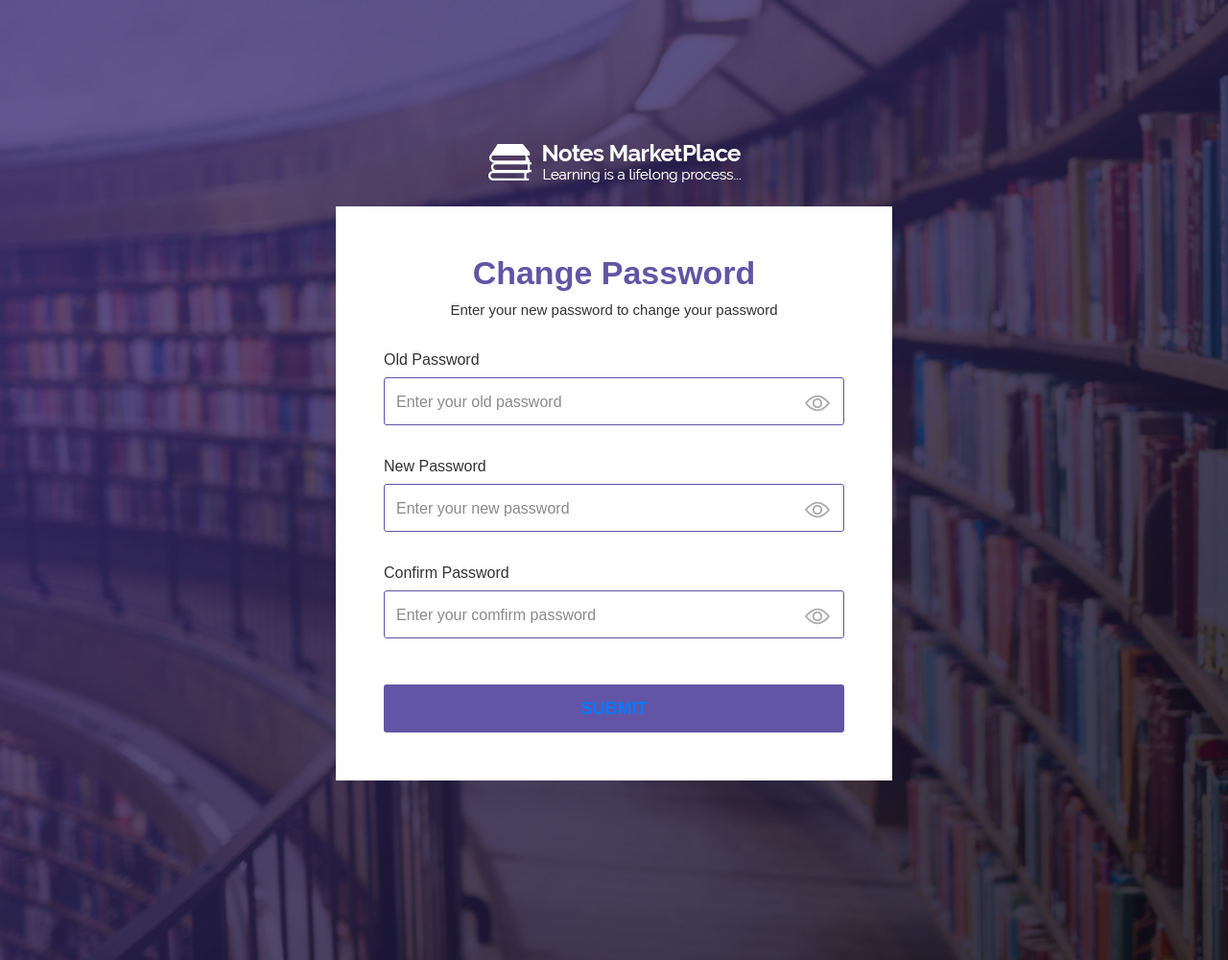
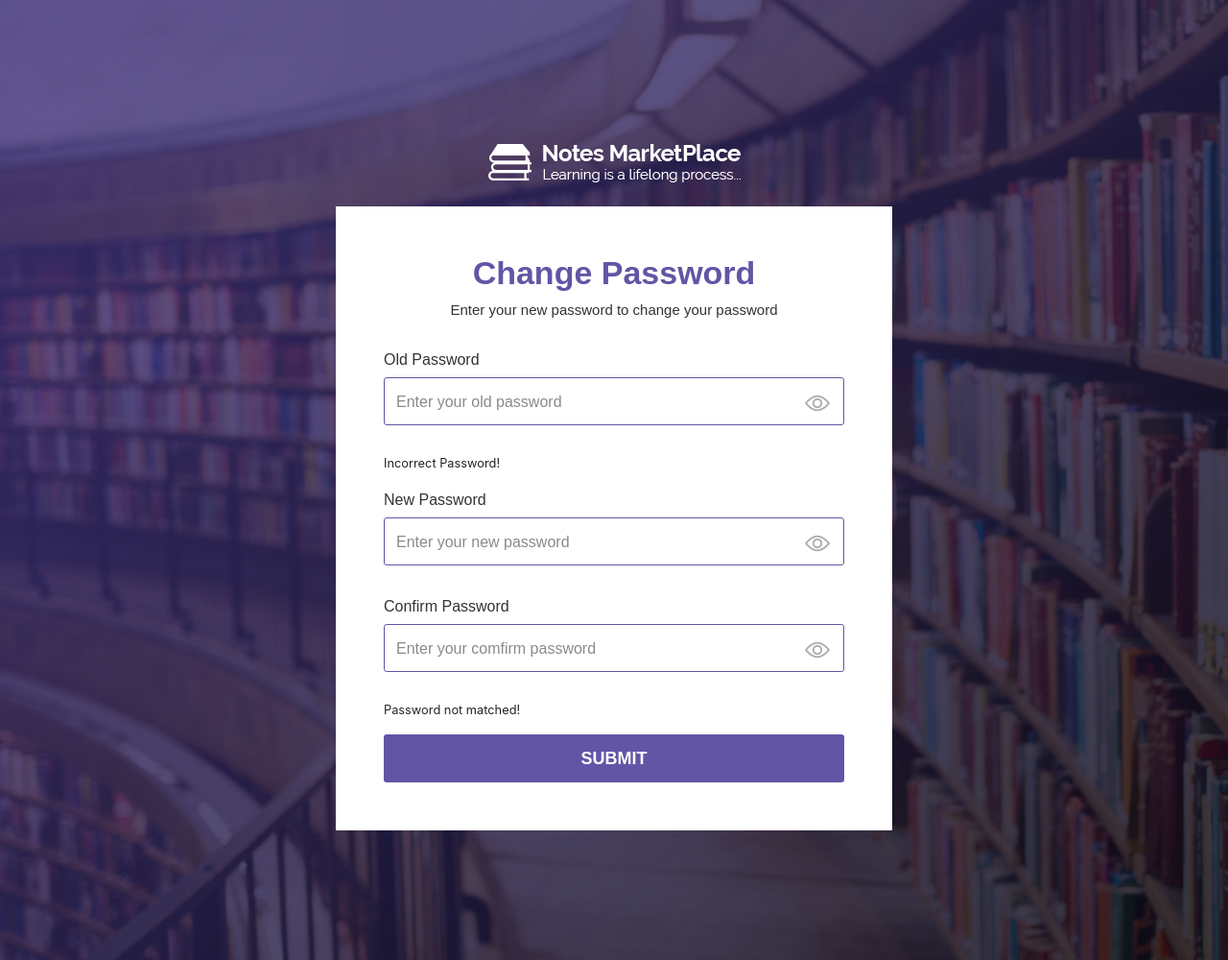
Before and after one commit to viralikadivar/NoteMarketPlaceHTML, a PHP site: page /NotesMarketPlace/user/change-password.php in a window 1280 px wide. Shown: the whole page at 96% size. Run offline with PHP 8.4, Linux system fonts and the light colour scheme; tables that the repository leaves empty hold one stand-in row (values such as "Sample post"); some web fonts are replaced.

Commit message:
Update change-password.php

```diff
--- a/mvc/user/change-password.php
+++ b/mvc/user/change-password.php
@@ -1,3 +1,48 @@
+<?php
+
+require "../db_connection.php";
+global $connection;
+
+// $userEmail = $_SESSION['userEmail'] ;
+$userEmail = "pratikbavarava@gmail.com";
+$validationClass = "validation";
+$oldPassword = "";
+
+$getUserQuery = "SELECT * FROM Users WHERE EmailID = '$userEmail' ";
+$getUserResult = mysqli_query($connection, $getUserQuery);
+
+if (mysqli_num_rows($getUserResult) == 1) {
+
+    $userDetail = mysqli_fetch_assoc($getUserResult);
+    $oldPassword = $userDetail['Password'];
+
+    if (isset($_POST['submit'])) {
+
+        $oldGivenPassword = $_POST['oldPassword'];
+        $newPassword = $_POST['inputPassword'];
+
+        $isPassVerified =  password_verify($oldGivenPassword, $oldPassword);
+
+        if ($isPassVerified) {
+
+            $validationClass = "validation";
+            $hashedPassword = password_hash($newPassword, PASSWORD_DEFAULT);
+
+            $passwordUpdateQuery = "UPDATE Users SET Password = '$hashedPassword' WHERE EmailID = '$userEmail' ";
+            $passwordUpdateResult = mysqli_query( $connection , $passwordUpdateQuery );
+
+            if($passwordUpdateResult){
+                header("Location:../login.php");
+            }
+
+        } else {
+            echo "NOT Chnged";
+            $validationClass = "wrong-info";
+        }
+    }
+}
+
+?>
 <!DOCTYPE html>
 <html lang="en">
 
@@ -27,7 +72,7 @@
 
 
     <!-- Custom CSS -->
-    <link rel="stylesheet" href="../css/user/change-password.css">
+    <link rel="stylesheet" href="../css/user/change-password.css?version=20045155">
 
 
 </head>
@@ -50,34 +95,35 @@
 
                 <h5 class="text-center">Enter your new password to change your password</h5>
 
-                <form>
+                <form action="change-password.php" method="post">
 
                     <!-- Enter old Password -->
-                    <div class="form-group">
+                    <div class="form-group <?php echo $validationClass; ?>">
                         <label for="inputOldPassword">Old Password</label>
-                        <input type="password" class="form-control" id="inputOldPassword"
-                            placeholder="Enter your old password">
+                        <input type="password" name="oldPassword" class="form-control" id="inputOldPassword" placeholder="Enter your old password">
                         <img class="show-hide" src="../images/form/eye.png" alt="eye">
+                        <small id="passwordCheck" class="form-text">Incorrect Password!</small>
                     </div>
 
 
                     <!-- Enter new Password -->
-                    <div class="form-group">
+                    <div class="form-group validation">
                         <label for="inputPassword">New Password</label>
-                        <input type="password" class="form-control" id="inputPassword"
-                            placeholder="Enter your new password">
+                        <input type="password" name="inputPassword" class="form-control" id="inputPassword" placeholder="Enter your new password">
                         <img class="show-hide" src="../images/form/eye.png" alt="eye">
+                        <small id="passwordValidation" class="form-text"></small>
                     </div>
 
                     <!-- Re-Enter new Password -->
-                    <div class="form-group">
+                    <div class="form-group validation">
                         <label for="confirmPassword">Confirm Password</label>
-                        <input type="password" class="form-control" id="confirmPassword"
-                            placeholder="Enter your comfirm password ">
+                        <input type="password" name="confirmPassword" class="form-control" id="confirmPassword" placeholder="Enter your comfirm password ">
                         <img class="show-hide" src="../images/form/eye.png" alt="eye">
+                        <small id="passwordVarification" class="form-text">Password not matched!</small>
                     </div>
 
-                    <button type="submit"><span class="text-center"><a href="user-dashboard.html">Submit</a></span></button>
+                    <button type="submit" name="submit" id="submit"><span class="text-center">Submit</span></button>
+
                 </form>
             </div>
         </div>
@@ -93,9 +139,9 @@
     <!-- Bootstrap -->
     <script src="../js/bootstrap/bootstrap.min.js"></script>
 
+    <!-- Custom Js -->
+    <script src="../js/user/changePassword.js?version=415525"></script>
 
-    <!-- Custom Js -->
-    <script src="../js/user/changePassword.js"></script>
 </body>
 
 </html>
```
Lines whose indentation alone changed are shown as unchanged.
